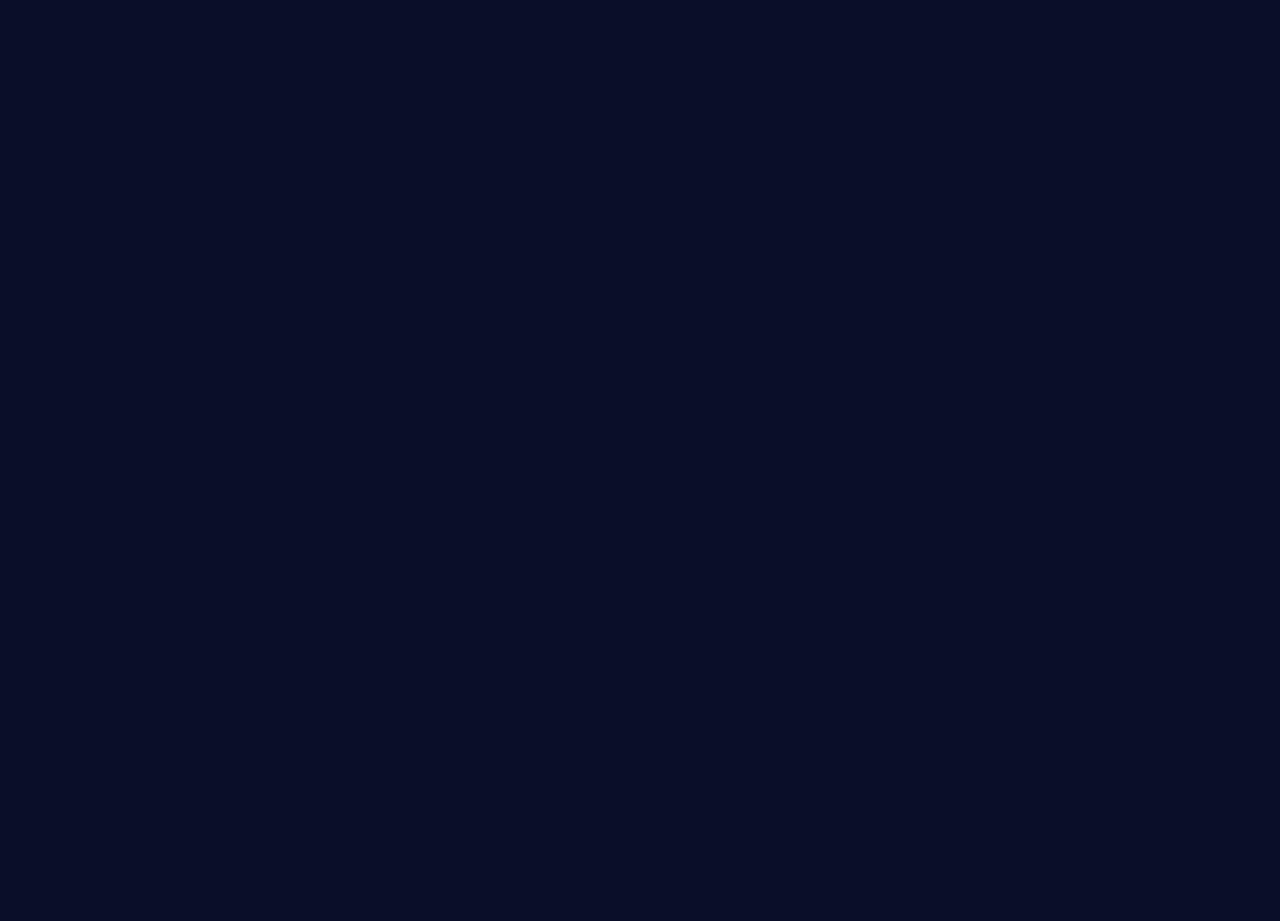
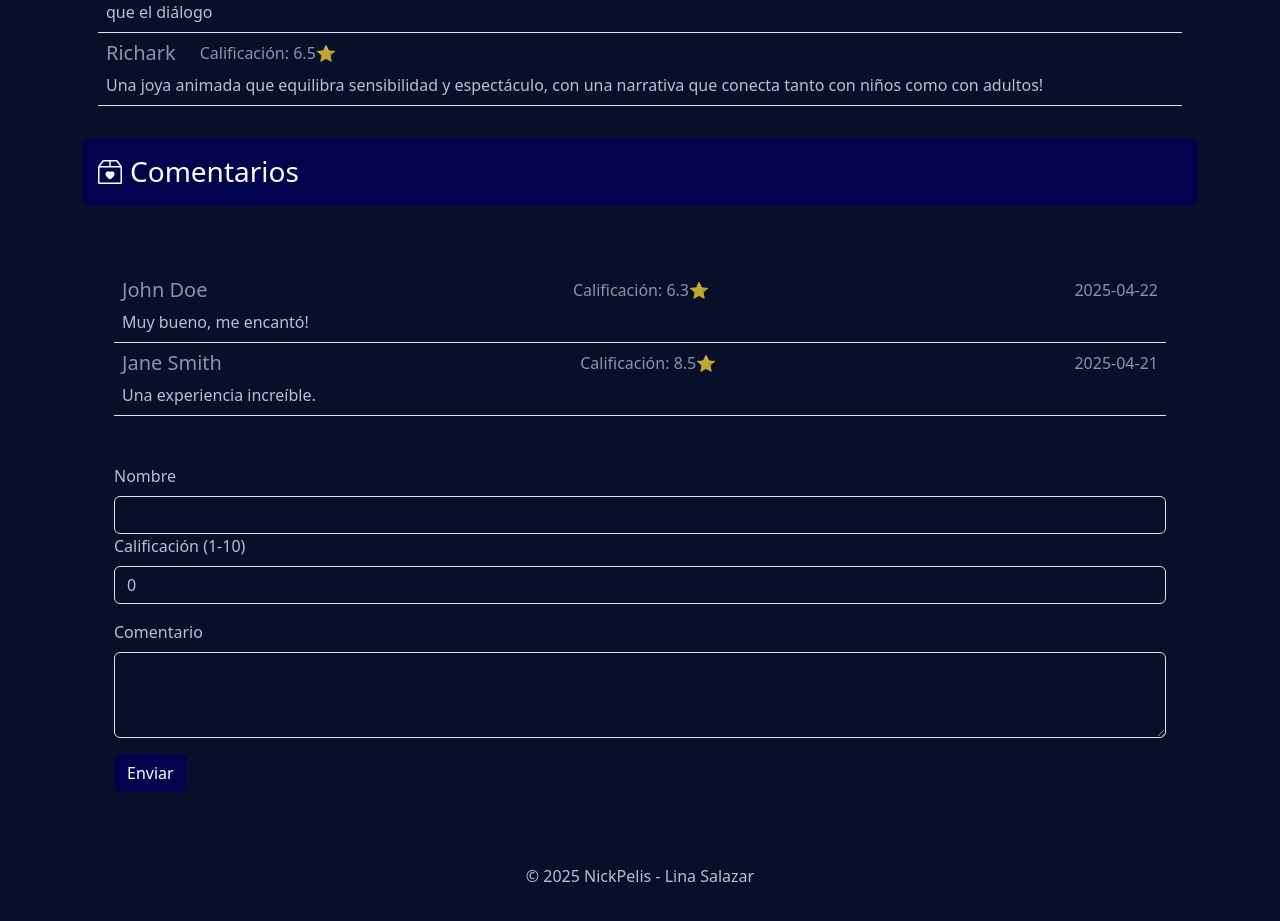
Before and after one commit to lina1salazar/pagina-peliculas-angular, an Angular app: page /detalle/1 in a window 1280 px wide. Before the commit this address led to /. Shown: the part 341-1262 px from the top of the page. Before the commit the page ends 800 px from the top, so only its background shows below. Built offline with nearby package versions, Linux system fonts and the light colour scheme.

Commit message:
agregar comentarios y reseñas en la pagina detalle

```diff
--- a/src/app/app.routes.ts
+++ b/src/app/app.routes.ts
@@ -5,6 +5,6 @@
 
 export const routes: Routes = [
     {path: '', component: InicioComponent},
-    {path: 'detalle', component: DetalleComponent},
+    {path: 'detalle/:slug', component: DetalleComponent},
     {path:'contacto', component: ContactoComponent}
 ];
--- a/src/app/componentes/comentario/comentario.component.html
+++ b/src/app/componentes/comentario/comentario.component.html
@@ -1 +1,12 @@
-<p>comentario works!</p>
+<article class="p-2 border-bottom">
+    <div class="d-flex gap-4 align-items-center justify-content-between text-muted ">
+        <h5 class="m-0">{{nombre}}</h5>
+        <p class="m-0">
+            Calificación: {{calificacion}}⭐
+        </p>
+        <p class="m-0">{{fecha}}</p>
+    </div>
+    <p class="mt-2 mb-0">
+       {{comentario}}
+    </p>
+</article>
--- a/src/app/componentes/comentarios/comentarios.component.html
+++ b/src/app/componentes/comentarios/comentarios.component.html
@@ -1 +1,33 @@
-<app-comentario></app-comentario>
+<section class="container" id="comentarios">
+            <div class="d-flex gap-2 align-items-center p-3 my-3 text-white text-bg-primary rounded">
+                <i class="bi bi-box2-heart fs-4"></i>
+                <h3 class="m-0">Comentarios</h3>
+            </div>
+            <div class="my-3 p-3 bg-body rounded">
+                <div class="my-3 p-3 bg-body rounded" id="comentarios-container">
+                    <app-comentario
+                        *ngFor="let c of comentarios"
+                        [nombre]="c.nombre"
+                        [calificacion]="c.calificacion"
+                        [fecha]="c.fecha"
+                        [comentario]="c.texto"
+                    />
+                </div>
+                <form id="form-comentario" [formGroup]="comentarioForm" (submit)="agregarComentario()" class="p-3">
+                    <div>
+                        <label for="nombre" class="form-label">Nombre</label>
+                        <input type="text" class="form-control" id="nombre" formControlName="nombre" required />
+                    </div>
+                    <div class="mb-3">
+                        <label for="Calificacion" class="form-label">Calificación (1-10)</label>
+                        <input type="number" class="form-control" id="calificacion" formControlName="calificacion" min="1.0"
+                            max="10.0" step="0.1" required>
+                    </div>
+                    <div class="mb-3">
+                        <label for="comentario" class="form-label">Comentario</label>
+                        <textarea class="form-control" id="comentario" formControlName="texto" rows="3" required></textarea>
+                    </div>
+                    <button type="submit" class="btn btn-primary">Enviar</button>
+                </form>
+            </div>
+        </section>
--- a/src/app/componentes/comentarios/comentarios.component.ts
+++ b/src/app/componentes/comentarios/comentarios.component.ts
@@ -1,12 +1,51 @@
 import { Component } from '@angular/core';
 import { ComentarioComponent } from '../comentario/comentario.component';
+import { NgFor } from '@angular/common';
+import { ReactiveFormsModule, FormControl, FormGroup } from '@angular/forms';
 
 @Component({
   selector: 'app-comentarios',
-  imports: [ComentarioComponent],
+  imports: [ComentarioComponent, NgFor, ReactiveFormsModule],
   templateUrl: './comentarios.component.html',
   styleUrl: './comentarios.component.scss'
 })
 export class ComentariosComponent {
+   comentarios = [
+    {
+      nombre: 'John Doe',
+      calificacion: 6.3,
+      fecha: '2025-04-22',
+      texto: 'Muy bueno, me encantó!'
+    },
+    {
+      nombre: 'Jane Smith',
+      calificacion: 8.5,
+      fecha: '2025-04-21',
+      texto: 'Una experiencia increíble.'
+    }
+  ];
 
+
+  comentarioForm = new FormGroup({
+    nombre: new FormControl(''),
+    calificacion: new FormControl(0),
+    texto: new FormControl('')
+  });
+
+  agregarComentario() {
+    const fechaHoy = new Date().toISOString().split('T')[0];
+    this.comentarios.push({
+      nombre: this.comentarioForm.value.nombre ?? '',
+      calificacion: this.comentarioForm.value.calificacion ?? 0,
+      fecha: fechaHoy,
+      texto: this.comentarioForm.value.texto ?? ''
+    });
+
+    this.comentarioForm.reset({
+      nombre: '',
+      calificacion: 0,
+      texto: ''
+    })
+
+  }
 }
--- a/src/app/componentes/resenia/resenia.component.html
+++ b/src/app/componentes/resenia/resenia.component.html
@@ -1 +1,11 @@
-<p>resenia works!</p>
+<article class="p-2 border-bottom">
+    <div class="d-flex gap-4 align-items-center text-muted ">
+        <h5 class="m-0">{{nombre}}</h5>
+        <p class="m-0">
+            Calificación: {{calificacion}}⭐
+        </p>
+    </div>
+    <p class="mt-2 mb-0">
+        {{resenia}}
+    </p>
+</article>
--- a/src/app/componentes/resenia/resenia.component.ts
+++ b/src/app/componentes/resenia/resenia.component.ts
@@ -1,4 +1,4 @@
-import { Component } from '@angular/core';
+import { Component, Input } from '@angular/core';
 
 @Component({
   selector: 'app-resenia',
@@ -7,5 +7,8 @@
   styleUrl: './resenia.component.scss'
 })
 export class ReseniaComponent {
+  @Input() nombre!: string;
+  @Input() calificacion!: number;
+  @Input() resenia!: string;
 
 }
--- a/src/app/componentes/resenias/resenias.component.html
+++ b/src/app/componentes/resenias/resenias.component.html
@@ -1 +1,13 @@
-<app-resenia></app-resenia>
+<section class="container" id="reseñas">
+    <div class="d-flex gap-2 align-items-center p-3 my-3 text-white text-bg-primary rounded">
+        <i class="bi bi-star-half fs-4"></i>
+        <h3 class="m-0">Reseñas</h3>
+    </div>
+    <div class="my-3 p-3 bg-body rounded">
+        <app-resenia [nombre]="'John Doe'" [calificacion]="7.5" [resenia]="'Muy bueno, me encantó!'"></app-resenia>
+        <app-resenia [nombre]="'Juan'" [calificacion]="6.3"
+            [resenia]="'Con una estética cuidada hasta el último plano, esta cinta construye un universo emocional denso y magnético, donde el subtexto dice más que el diálogo'"></app-resenia>
+        <app-resenia [nombre]="'Richark'" [calificacion]="6.5"
+            [resenia]="'Una joya animada que equilibra sensibilidad y espectáculo, con una narrativa que conecta tanto con niños como con adultos!'"></app-resenia>
+    </div>
+</section>
--- a/src/app/paginas/detalle/detalle.component.html
+++ b/src/app/paginas/detalle/detalle.component.html
@@ -1,2 +1,2 @@
+<app-resenias></app-resenias>
 <app-comentarios></app-comentarios>
-<app-resenias></app-resenias>
```
Also changed, not shown: src/app/componentes/comentario/comentario.component.ts (+5 -2 lines).
